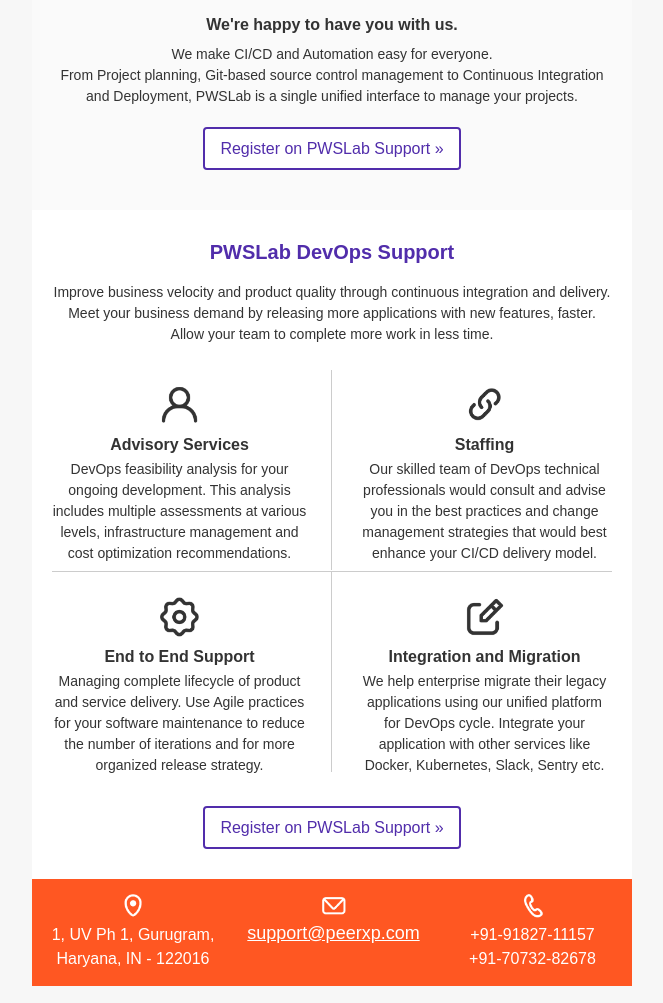
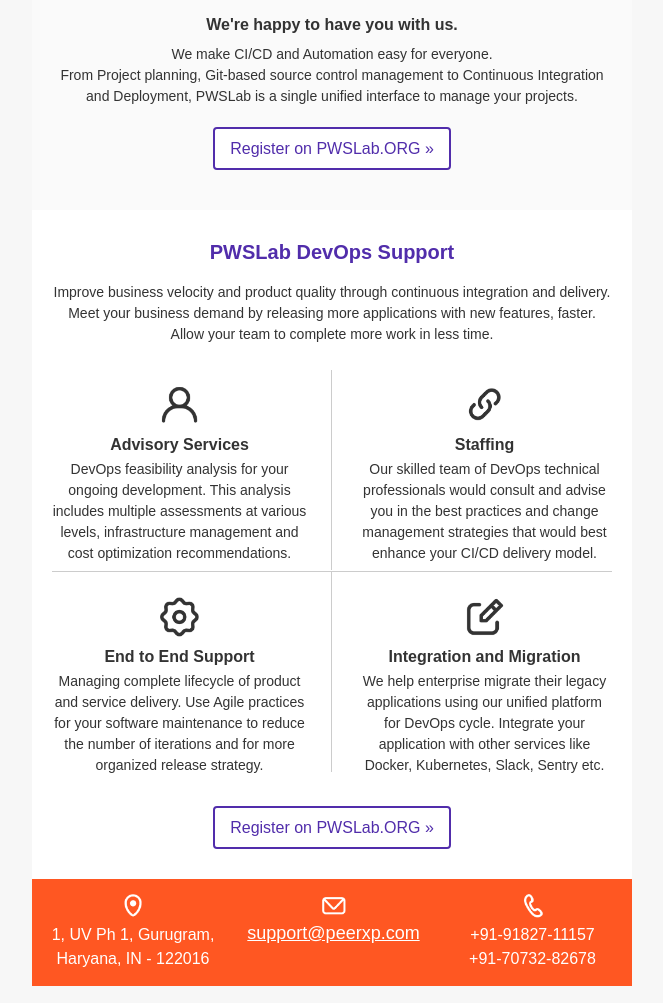
Before and after one commit to peerxp-dev/welcome-to-pwslab, a plain HTML site: page public/index.html in a window 1280 px wide. Shown: the part 270-1273 px from the top of the page, without its empty margins (308-971 px from the left). Drawn offline with Linux system fonts and the light colour scheme.

Commit message:
Update public/index.html

```diff
--- a/public/index.html
+++ b/public/index.html
@@ -143,7 +143,7 @@
                       <td align="center" style="padding:0;Margin:0;padding-bottom:20px;"> <p style="Margin:0;-webkit-text-size-adjust:none;-ms-text-size-adjust:none;mso-line-height-rule:exactly;font-size:14px;font-family:arial, 'helvetica neue', helvetica, sans-serif;line-height:21px;color:#333333;">We make CI/CD and Automation easy for everyone.</p> <p style="Margin:0;-webkit-text-size-adjust:none;-ms-text-size-adjust:none;mso-line-height-rule:exactly;font-size:14px;font-family:arial, 'helvetica neue', helvetica, sans-serif;line-height:21px;color:#333333;">From Project planning, Git-based source control management to Continuous Integration and Deployment, PWSLab is a single unified interface to manage your projects.</p> </td>
                      </tr>
                      <tr style="border-collapse:collapse;">
-                      <td align="center" style="padding:0;Margin:0;"> <span class="es-button-border" style="border-style:solid;border-color:#512DAB;background:#FFFFFF;border-width:2px;display:inline-block;border-radius:4px;width:auto;"> <a href="https://support.peerxp.com" class="es-button" target="_blank" style="mso-style-priority:100 !important;text-decoration:none;-webkit-text-size-adjust:none;-ms-text-size-adjust:none;mso-line-height-rule:exactly;font-family:arial, 'helvetica neue', helvetica, sans-serif;font-size:16px;color:#512DAB;border-style:solid;border-color:#FFFFFF;border-width:10px 15px 10px 15px;display:inline-block;background:#FFFFFF;border-radius:4px;font-weight:normal;font-style:normal;line-height:19px;width:auto;text-align:center;">Register on PWSLab Support »</a> </span> </td>
+                      <td align="center" style="padding:0;Margin:0;"> <span class="es-button-border" style="border-style:solid;border-color:#512DAB;background:#FFFFFF;border-width:2px;display:inline-block;border-radius:4px;width:auto;"> <a href="https://pwslab.org/users/sign_in#register-pane" class="es-button" target="_blank" style="mso-style-priority:100 !important;text-decoration:none;-webkit-text-size-adjust:none;-ms-text-size-adjust:none;mso-line-height-rule:exactly;font-family:arial, 'helvetica neue', helvetica, sans-serif;font-size:16px;color:#512DAB;border-style:solid;border-color:#FFFFFF;border-width:10px 15px 10px 15px;display:inline-block;background:#FFFFFF;border-radius:4px;font-weight:normal;font-style:normal;line-height:19px;width:auto;text-align:center;">Register on PWSLab.ORG »</a> </span> </td>
                      </tr>
                    </table> </td>
                  </tr>
@@ -309,7 +309,7 @@
                   <td width="560" valign="top" align="center" style="padding:0;Margin:0;">
                    <table width="100%" cellspacing="0" cellpadding="0" style="mso-table-lspace:0pt;mso-table-rspace:0pt;border-collapse:collapse;border-spacing:0px;">
                      <tr style="border-collapse:collapse;">
-                      <td align="center" style="padding:0;Margin:0;"> <span class="es-button-border" style="border-style:solid;border-color:#512DAB;background:#FFFFFF;border-width:2px;display:inline-block;border-radius:4px;width:auto;"> <a href="https://support.peerxp.com" class="es-button" target="_blank" style="mso-style-priority:100 !important;text-decoration:none;-webkit-text-size-adjust:none;-ms-text-size-adjust:none;mso-line-height-rule:exactly;font-family:arial, 'helvetica neue', helvetica, sans-serif;font-size:16px;color:#512DAB;border-style:solid;border-color:#FFFFFF;border-width:10px 15px 10px 15px;display:inline-block;background:#FFFFFF;border-radius:4px;font-weight:normal;font-style:normal;line-height:19px;width:auto;text-align:center;">Register on PWSLab Support »</a> </span> </td>
+                      <td align="center" style="padding:0;Margin:0;"> <span class="es-button-border" style="border-style:solid;border-color:#512DAB;background:#FFFFFF;border-width:2px;display:inline-block;border-radius:4px;width:auto;"> <a href="https://pwslab.org/users/sign_in#register-pane" class="es-button" target="_blank" style="mso-style-priority:100 !important;text-decoration:none;-webkit-text-size-adjust:none;-ms-text-size-adjust:none;mso-line-height-rule:exactly;font-family:arial, 'helvetica neue', helvetica, sans-serif;font-size:16px;color:#512DAB;border-style:solid;border-color:#FFFFFF;border-width:10px 15px 10px 15px;display:inline-block;background:#FFFFFF;border-radius:4px;font-weight:normal;font-style:normal;line-height:19px;width:auto;text-align:center;">Register on PWSLab.ORG »</a> </span> </td>
                      </tr>
                    </table> </td>
                  </tr>
```
